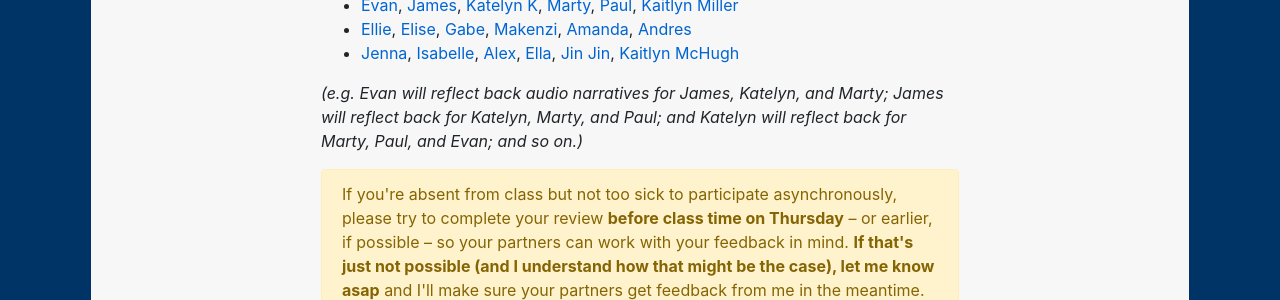
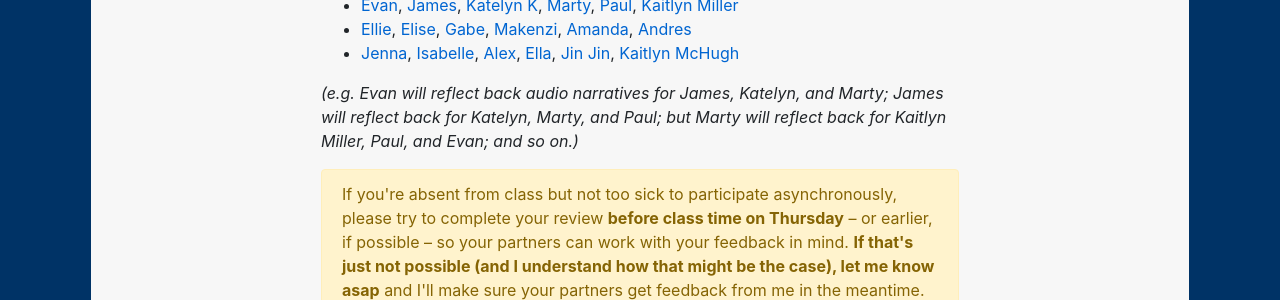
Before and after one commit to benmiller314/cdm2022spring, a Jekyll site: the page built from plans/lesson-07.md, in a window 1280 px wide and 900 px high, scrolled down 3974 px. Shown: the part 177-477 px from the top of the window. Built offline with Jekyll 4.4.1, drawn with Linux system fonts in a browser that asks for light colours; our own code applies the rules of GitHub Pages for plain Markdown files.

Commit message:
fix missing wraparound

```diff
--- a/plans/lesson-07.md
+++ b/plans/lesson-07.md
@@ -85,7 +85,7 @@ Groups:
 * <a href='https://github.com/ellsimm/soundscape2022spring'>Ellie</a>, <a href='https://github.com/elisewebb6/soundscape2022spring'>Elise</a>, <a href='https://github.com/glittaua/soundscape2022spring'>Gabe</a>, <a href='https://github.com/Mapatterson379/soundscape2022spring'>Makenzi</a>, <a href='https://github.com/aej37/soundscape2022spring'>Amanda</a>, <a href='https://github.com/andrestrujillo11/soundscape2022spring'>Andres</a>
 * <a href='https://github.com/jennakupferschmid/soundscape2022spring'>Jenna</a>, <a href='https://github.com/isabellebautista/soundscape2022spring'>Isabelle</a>, <a href='https://github.com/alocampo/soundscape2022spring'>Alex</a>, <a href='https://github.com/ellagrant/soundscape2022spring'>Ella</a>, <a href='https://github.com/19jinjinwu/soundscape2022spring'>Jin Jin</a>, <a href='https://github.com/kaitlynmchugh/soundscape2022spring'>Kaitlyn McHugh</a>
 
-_(e.g. Evan will reflect back audio narratives for James, Katelyn, and Marty; James will reflect back for Katelyn, Marty, and Paul; and Katelyn will reflect back for Marty, Paul, and Evan; and so on.)_
+_(e.g. Evan will reflect back audio narratives for James, Katelyn, and Marty; James will reflect back for Katelyn, Marty, and Paul; but Marty will reflect back for Kaitlyn Miller, Paul, and Evan; and so on.)_
 
 <div class="alert alert-warning">
 If you're absent from class but not too sick to participate asynchronously, please try to complete your review <strong>before class time on Thursday</strong> – or earlier, if possible – so your partners can work with your feedback in mind. <strong>If that's just not possible (and I understand how that might be the case), let me know asap</strong> and I'll make sure your partners get feedback from me in the meantime. Saturday morning would be the latest when it might still be helpful, so that's the official async deadline; just confirm that you've pulled the latest version whenever you start.
```
